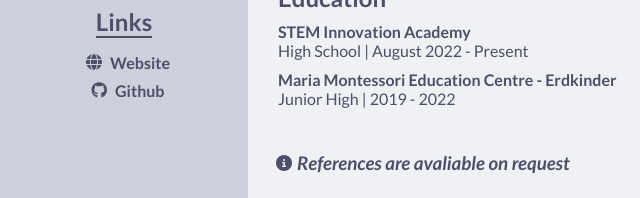
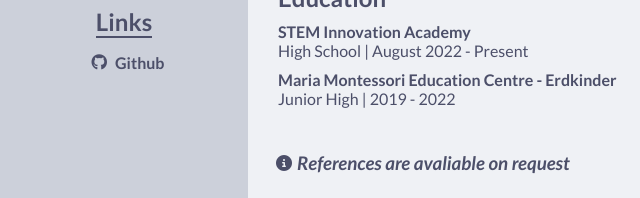
Before and after one commit to Boxit379/resume, a plain HTML site: page index.html in a window 1280 px wide. Shown: the part 243-441 px from the top of the page, 0-640 px from the left. Drawn offline with Linux system fonts and the light colour scheme.

Commit message:
removed website for now

```diff
--- a/index.html
+++ b/index.html
@@ -43,10 +43,6 @@
             </div>
             <div id="links">
                 <h2 id="linksTitle">Links</h3>
-                <div class="info">
-                    <i class="fa-solid fa-globe info"></i>
-                    <button id="website" onclick="window.location.href = 'https://benmoon.me'"><h4>Website</h4></button>
-                </div>
                 <div class="info">
                     <i class="fa-brands fa-github info"></i>
                     <button id="github" onclick="window.location.href = 'https://github.com/boxit379'"><h4>Github</h4></button>
```
